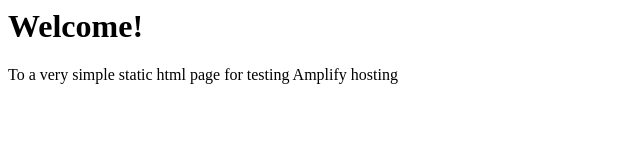
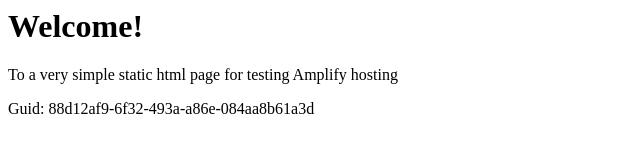
Before and after one commit to amplify-github-test-hkg/Github-PR-Commit-Integration-Test-DoNotTouch-GitHubAutoBuildPrPreviewCanaryTest-v1-prod-ap-east-1, a website: page src/index.html in a window 1280 px wide. Shown: the whole page, without its empty margins (0-640 px from the left). Drawn offline with Linux system fonts and the light colour scheme.

Commit message:
commit from integ tests

```diff
--- a/src/index.html
+++ b/src/index.html
@@ -1,3 +1,5 @@
+
+
 <html lang="en">
 
 <head>
@@ -10,6 +12,6 @@
 <body>
     <h1>Welcome!</h1>
     <p>To a very simple static html page for testing Amplify hosting</p>
-</body>
+    <p>Guid: 88d12af9-6f32-493a-a86e-084aa8b61a3d</p></body>
 
 </html>
```
